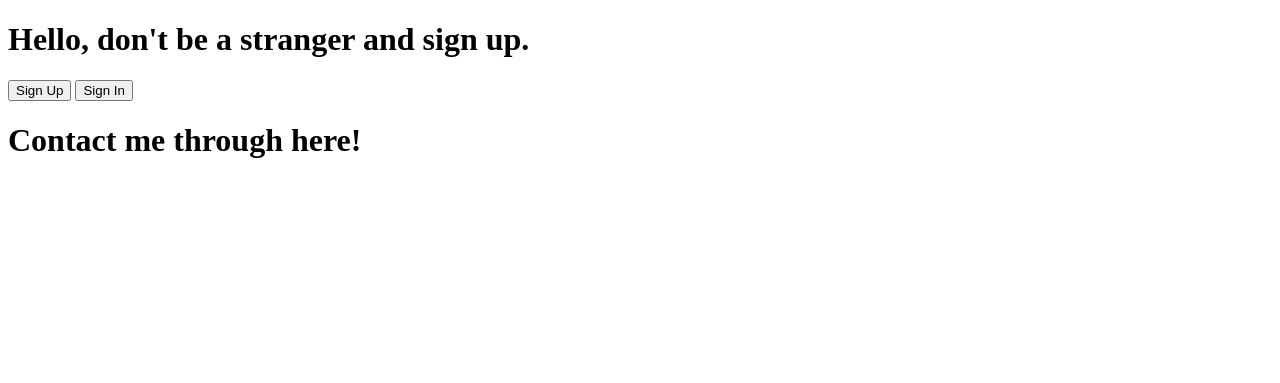
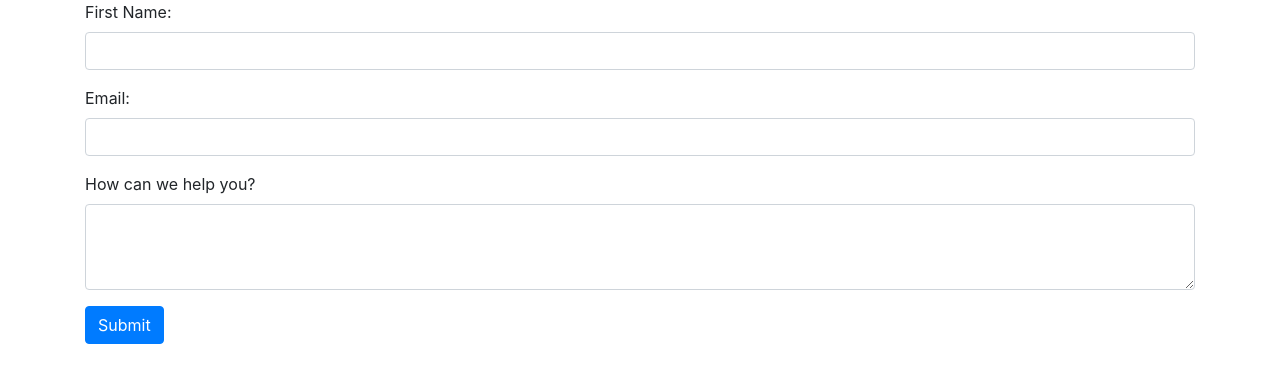
Before and after one commit to AimanFarhanMohdFaruk/first-flask-app, a Flask app: page /contact in a window 1280 px wide. Shown: the top 383 px of the page. Run offline with Flask 2, Linux system fonts and the light colour scheme; some libraries are stand-ins or nearby versions.

Commit message:
added forms function

```diff
--- a/server.py
+++ b/server.py
@@ -1,9 +1,10 @@
-from flask import Flask, render_template
+from flask import Flask, render_template, request
 app = Flask(__name__)
 
 @app.route("/")
 def index():
-    return render_template('index.html')
+    first_name = request.args.get('first_name')
+    return render_template('index.html', first_name = first_name)
 
 
 @app.route("/contact")
--- a/templates/contact.html
+++ b/templates/contact.html
@@ -1,4 +1,22 @@
 {% extends "main.html" %}
 {% block content %}
-<h1>Contact me through here!</h1>
-{% endblock%}
+<form action="{{ url_for('index') }}">
+  <div class="form-group">
+    <label for="first_name">First Name:</label>
+    <input type='text' name='first_name' class="form-control" / >
+  </div>
+
+  <div class="form-group">
+    <label for="email">Email:</label>
+    <input type='text' name='email' class="form-control" / >
+  </div>
+
+  <div class="form-group">
+    <label for="question">How can we help you?</label>
+    <textarea type='text' name='question' class="form-control" rows="3">
+    </textarea>
+  </div>
+
+  <button type="submit" class="btn btn-primary">Submit</button>
+</form>
+{% endblock %}
--- a/templates/index.html
+++ b/templates/index.html
@@ -1,5 +1,8 @@
 {% extends "main.html" %}
 {% block content %}
+{% if first_name %}
+<p>Thanks for the response, {{first_name}}</p>
+{% endif %}
 <h1>JELLO JELLO</h1>
 <a href="{{ url_for('contact') }}">Contact with us!</a>
 {% endblock %}
--- a/templates/main.html
+++ b/templates/main.html
@@ -1,22 +1,18 @@
 <!DOCTYPE html>
-<html>
+<html lang="en">
 <head>
   <meta charset="utf-8">
+  <meta name="viewport" content="width=device-width, initial-scale=1, maximum-scale=1, user-scalable=no">
+
   <title></title>
+  <!-- Bootstrap 4.1.3 -->
+  <link rel="stylesheet" href="https://stackpath.bootstrapcdn.com/bootstrap/4.1.3/css/bootstrap.min.css" integrity="sha384-MCw98/SFnGE8fJT3GXwEOngsV7Zt27NXFoaoApmYm81iuXoPkFOJwJ8ERdknLPMO" crossorigin="anonymous">
 </head>
 
 <body>
-    {% if signed_in %}
-    <h1>Hello, {{name}}!</h1>
-    <img src="../static/andy-holmes-sym5TTE2ks0-unsplash.jpg" style="width: 500px; height: 500px;"/>
-    <button>Sign Out</button>
-    {% else %}
-    <h1>Hello, don't be a stranger and sign up.</h1>
-    <button>Sign Up</button>
-    <button>Sign In</button>
-    {% endif %}
+  <div class="container">
     {% block content %}
-
     {% endblock %}
+  </div>
 </body>
 </html>
```
Lines whose indentation alone changed are shown as unchanged.
